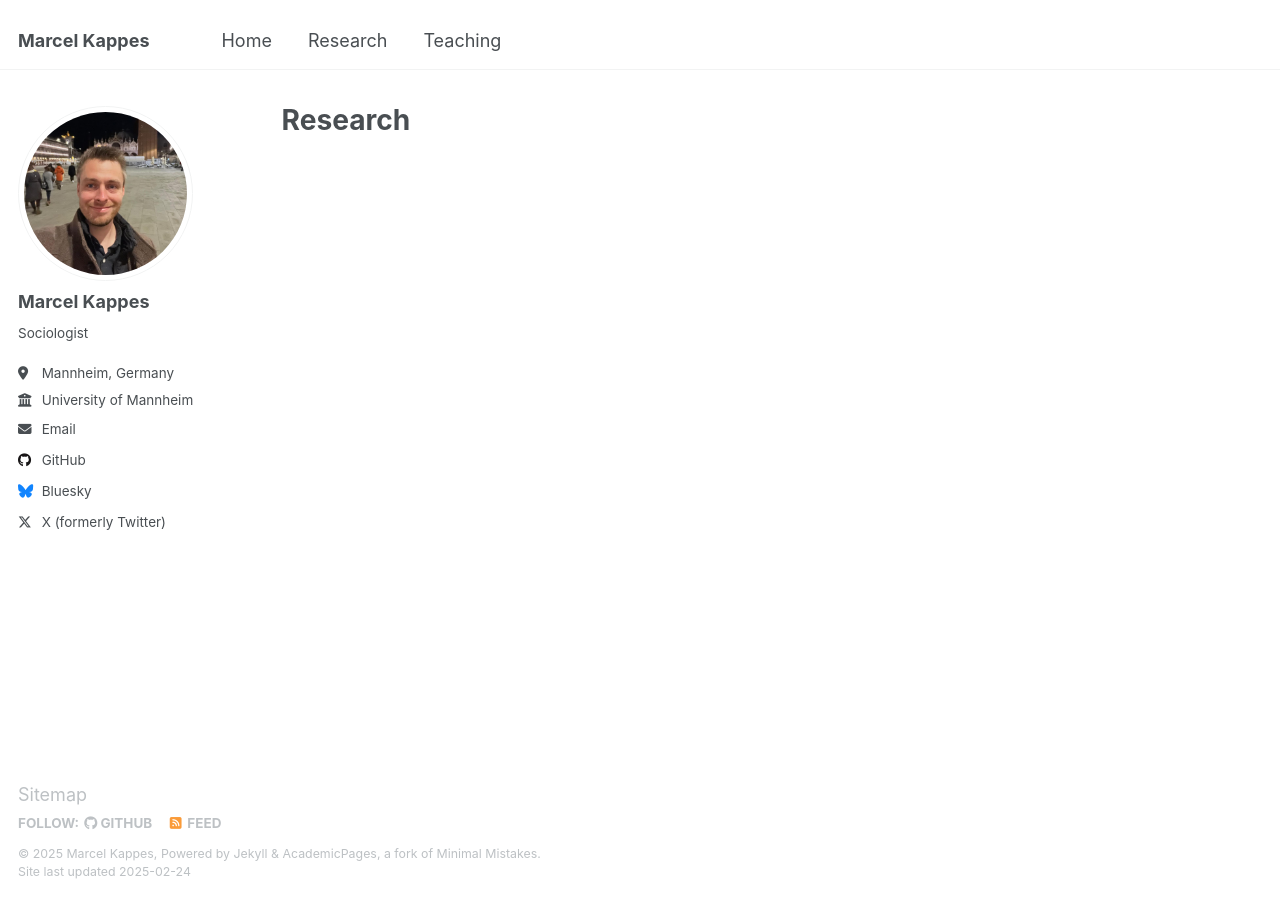
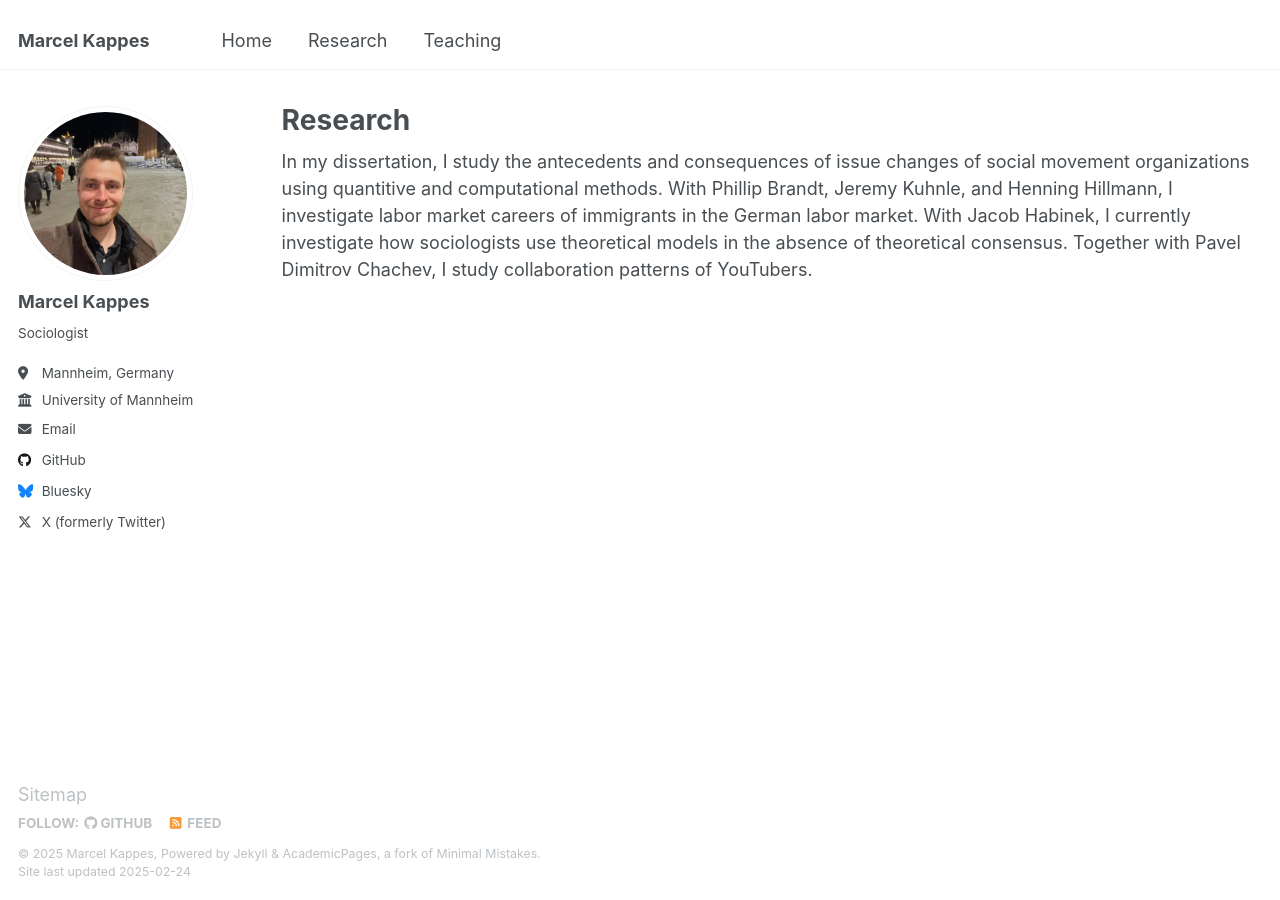
Before and after one commit to markappe/markappe.github.io, a Jekyll site: the page built from _pages/research.html, in a window 1280 px wide. Built offline with Jekyll 4.4.1, drawn with Linux system fonts in a browser that asks for light colours.

Commit message:
Update research.html

```diff
--- a/_pages/research.html
+++ b/_pages/research.html
@@ -4,3 +4,11 @@ title: "Research"
 permalink: /research/
 author_profile: true
 ---
+
+In my dissertation, I study the antecedents and consequences of issue changes of social movement organizations using quantitive and computational methods.
+
+With Phillip Brandt, Jeremy Kuhnle, and Henning Hillmann, I investigate labor market careers of immigrants in the German labor market.
+
+With Jacob Habinek, I currently investigate how sociologists use theoretical models in the absence of theoretical consensus.
+
+Together with Pavel Dimitrov Chachev, I study collaboration patterns of YouTubers.
```
